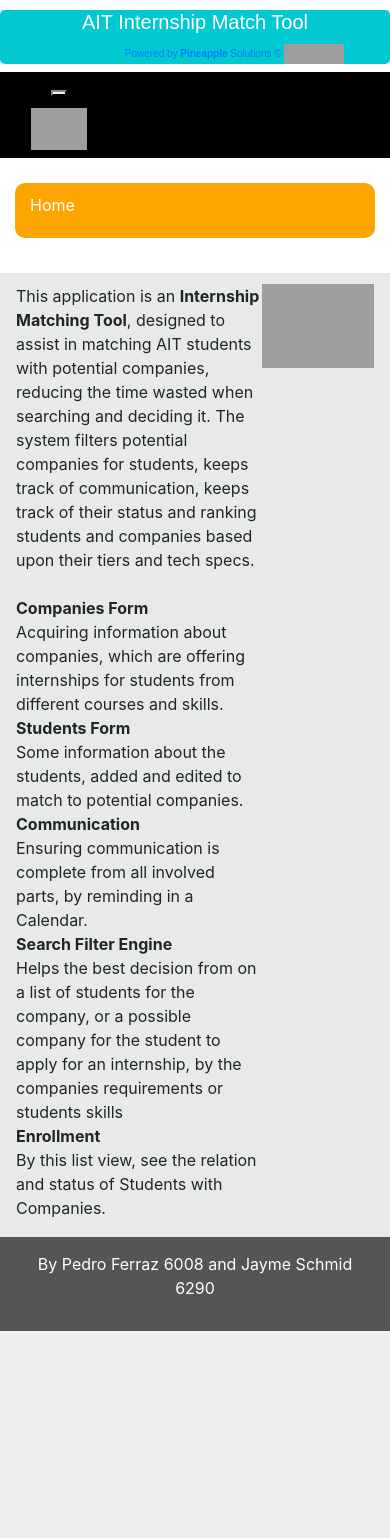
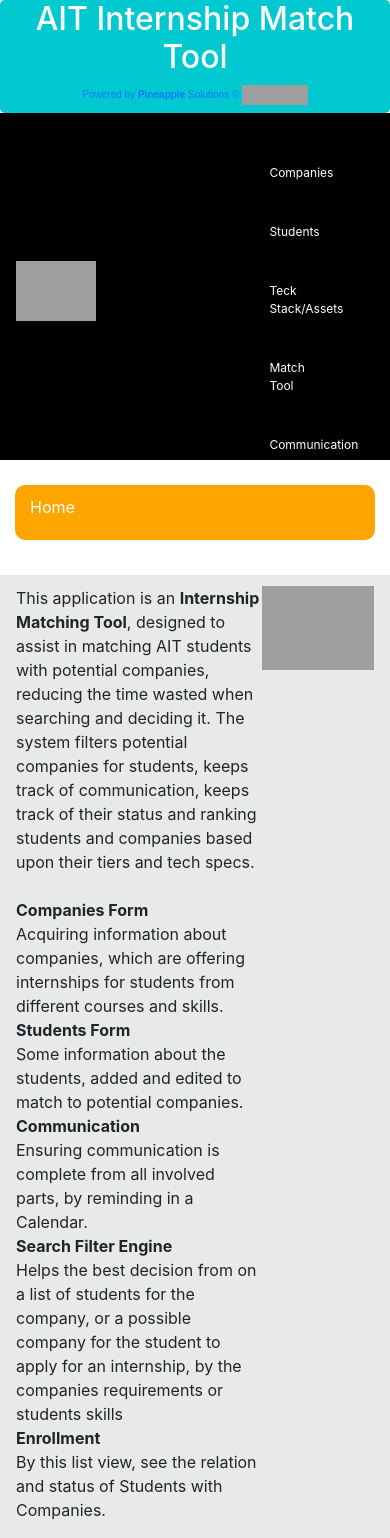
Before and after one commit to PedroFerraz2012/InternshipMatchTool, a PHP site: page /_myFiles/home.php in a window 390 px wide. Shown: the top 1538 px of the page. Before the commit the page ends 1331 px from the top, so only its background shows below. Run offline with PHP 8.4, Linux system fonts and the light colour scheme; grey boxes are pictures that could not be loaded.

Commit message:
bs4 conv
updated nav to bs4

```diff
--- a/home.php
+++ b/home.php
@@ -11,7 +11,7 @@
         <link rel="shortcut icon" href="AIT_icon.ico" type="image/x-icon" />
         <link rel="stylesheet" type="text/css" href="Styles.css">
     </head>
-
+<body>
     <?php include('navigation.php'); ?>
 
         <div class="container-fluid text-center">
--- a/navigation.php
+++ b/navigation.php
@@ -1,42 +1,47 @@
-<body>
+
       <div class="jumbotron">
-            <div class="container text-center">
-              <div class="col-sm-2 "></div>
+            <div class="container-fluid text-center">
 
-                <div class="col-sm-6 text-center">
-                    <h2 class="headingTxt">AIT Internship Match Tool</h2>
+
+                <div class="row">
+                     <div class="col-sm-4" ></div>
+                    <div class="col-sm-4"  class="headingTxt"><h2>AIT Internship Match Tool</h2></div>
+      <div class="col-sm-4" > <a href="pineapple.php">
+                  <h4 class="h4txt"> Powered by <b>Pineapple</b> Solutions ©
+                    <img class="img14" src="./images/Pineapple_Solutions_logo.svg" alt="PineapleSolutiosLogo">
+                  </h4></a></div>
     </div>
 
-                <div class="col-sm-4 text-right headerTxt">
-                <a href="pineapple.php">
-                  <h4 class="h4txt"> Powered by <b>Pineapple</b> Solutions ©
-                    <img class="img14" src="./images/Pineapple_Solutions_logo.svg" alt="PineapleSolutiosLogo">
-                  </h4></a>
-                </div>
+
               </div>
             </div>
 
-        <nav class="navbar navbar-inverse">
-            <div class="container-fluid text-center">
-                <div class="navbar-header">
-                    <button type="button" class="navbar-toggle" data-toggle="collapse" data-target="#myNavbar">
-                        <span class="icon-bar"></span>
-                        <span class="icon-bar"></span>
-                        <span class="icon-bar"></span>
-                    </button>
-                    <a href="Home.php">
-                        <img class="img13" src="./images/AIT_logo.svg" alt="aitlogo">
-                    </a>
-                </div>
-
-                <div class="collapse navbar-collapse " id="myNavbar">
-                  <div class="col-sm-10 text-center">
-
-                        <ul class="nav navbar-nav">
 
 
-                            <li class="li12">
-                                <a class="ac" href="Companies.php" style="color:white;">
+
+
+
+    <nav class="navbar navbar-expand-sm navicolor " id="myNavbar">
+  <a class="navbar-brand" href="Home.php"><img class="img13" src="./images/AIT_logo.svg" alt="aitlogo"></a>
+  <ul class="navbar-nav li18">
+    <li class="nav-item li12">
+
+
+
+
+
+
+
+
+
+
+
+
+
+
+
+
+      <a class="nav-link" style="color:white;"  href="Companies.php">
         <div class="svgfilter">
         <svg class="svgpos" width="50" height="50">
         <?php echo file_get_contents("./images/university-solid.svg"); ?>
@@ -46,10 +51,8 @@
         </a>
     </li>
 
-
-
-                            <li class="li12">
-                                <a style="color:white;" href="Students.php">
+       <li class="nav-item li12">
+      <a class="nav-link" style="color:white;" href="Students.php">
        <div class="svgfilter">
         <svg class="svgpos" width="50" height="50">
         <?php echo file_get_contents("./images/user-graduate-solid.svg"); ?>
@@ -59,8 +62,8 @@
         </a>
     </li>
 
-                            <li class="li12">
-                                <a style="color:white;" href="Enrollments.php">
+       <li class="nav-item li12">
+      <a class="nav-link" style="color:white;" href="Enrollments.php">
         <div class="svgfilter">
         <svg class="svgpos" width="50" height="50">
         <?php echo file_get_contents("./images/hat-wizard-solid.svg"); ?>
@@ -70,8 +73,8 @@
         </a>
     </li>
 
-                            <li class="li12">
-                                <a href="StudentMatch.php" style="color:white;">
+       <li class="nav-item li12">
+      <a class="nav-link"  style="color:white;" href="StudentMatch.php">
           <div class="svgfilter">
          <svg class="svgpos" width="50" height="50">
          <?php echo file_get_contents("./images/match_tool.svg"); ?>
@@ -80,9 +83,8 @@
         <div class="page-link-text">Match Tool</div>
         </a>
     </li>
-
-                            <li class="li12">
-                                <a href="Emails.php" style="color:white;">
+       <li class="nav-item li12">
+      <a class="nav-link" style="color:white;" href="Emails.php">
        <div class="svgfilter">
        <svg class="svgpos" width="50" height="50">
        <path class="sv12" />
@@ -92,9 +94,9 @@
         <div class="page-link-text">Communication</div>
         </a>
     </li>
+
+
+
+
   </ul>
-                    </div>
-
-                </div>
-            </div>
 </nav>
```
Lines whose indentation alone changed are shown as unchanged.
